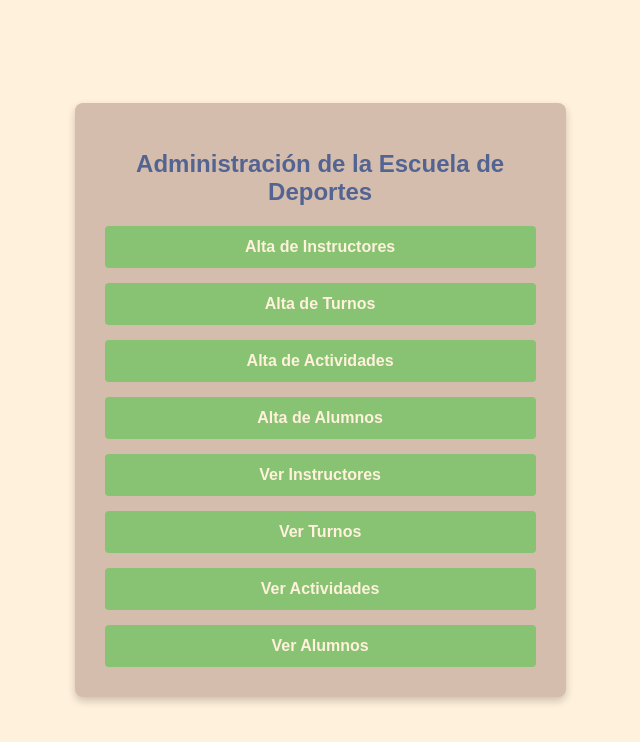
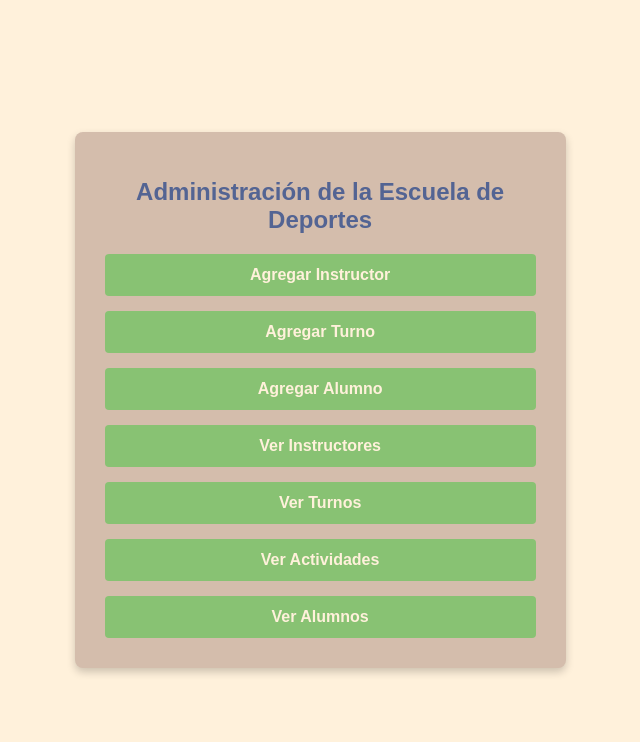
Before and after one commit to Ivan-Lomando/front_BD, a React (Create React App) app: page / in a window 1280 px wide. Shown: the top 742 px of the page, without its empty margins (296-936 px from the left). Built offline with nearby package versions, Linux system fonts and the light colour scheme.

Commit message:
eliminacin de agregar activdad

```diff
--- a/src/App.js
+++ b/src/App.js
@@ -6,7 +6,6 @@ import InstructoresAlta from './pages/InstructoresAlta';
 import InstructoresVer from './pages/InstructoresVer';
 import TurnosAlta from './pages/TurnosAlta';
 import TurnosVer from './pages/TurnosVer';
-import ActividadesAlta from './pages/ActividadesAlta';
 import ActividadesVer from './pages/ActividadesVer';
 import AlumnosAlta from './pages/AlumnosAlta';
 import AlumnosVer from './pages/AlumnosVer';
@@ -20,7 +19,6 @@ function App() {
                 {/* Rutas para Alta */}
                 <Route path="/instructores/alta" element={<InstructoresAlta />} />
                 <Route path="/turnos/alta" element={<TurnosAlta />} />
-                <Route path="/actividades/alta" element={<ActividadesAlta />} />
                 <Route path="/alumnos/alta" element={<AlumnosAlta />} />
 
                 {/* Rutas para Ver */}
--- a/src/pages/ActividadesAlta.js
+++ /dev/null
@@ -1,9 +0,0 @@
-import React from 'react'
-
-const ActividadesAlta = () => {
-  return (
-    <div>ActividadesAlta</div>
-  )
-}
-
-export default ActividadesAlta
--- a/src/pages/AlumnosAlta.js
+++ b/src/pages/AlumnosAlta.js
@@ -32,7 +32,7 @@ const AlumnosAlta = () => {
 
             if (response.ok) {
                 setMessage('Alumno registrado exitosamente');
-                navigate('/ver-alumnos'); // Redirigir a la página para ver todos los alumnos
+                navigate('/'); // Redirigir a la página para ver todos los alumnos
             } else {
                 setMessage(data.message || 'Error en el registro');
             }
--- a/src/pages/Dashboard.js
+++ b/src/pages/Dashboard.js
@@ -11,10 +11,9 @@ export default function Dashboard() {
             <h1>Administración de la Escuela de Deportes</h1>
             <div className="button-container">
                 {/* Botones para ABM */}
-                <button className="dashboard-button" onClick={() => navigate('/instructores/alta')}>Alta de Instructores</button>
-                <button className="dashboard-button" onClick={() => navigate('/turnos/alta')}>Alta de Turnos</button>
-                <button className="dashboard-button" onClick={() => navigate('/actividades/alta')}>Alta de Actividades</button>
-                <button className="dashboard-button" onClick={() => navigate('/alumnos/alta')}>Alta de Alumnos</button>
+                <button className="dashboard-button" onClick={() => navigate('/instructores/alta')}>Agregar Instructor</button>
+                <button className="dashboard-button" onClick={() => navigate('/turnos/alta')}>Agregar Turno</button>
+                <button className="dashboard-button" onClick={() => navigate('/alumnos/alta')}>Agregar Alumno</button>
 
                 {/* Botones para Ver */}
                 <button className="dashboard-button" onClick={() => navigate('/instructores/ver')}>Ver Instructores</button>
--- a/src/pages/InstructoresAlta.js
+++ b/src/pages/InstructoresAlta.js
@@ -30,7 +30,7 @@ const InstructoresAlta = () => {
 
             if (response.ok) {
                 setMessage('Instructor registrado exitosamente');
-                navigate('/ver-instructores'); // Cambia esta ruta según tu configuración
+                navigate('/'); // Cambia esta ruta según tu configuración
             } else {
                 setMessage(data.message || 'Error en el registro');
             }
--- a/src/pages/TurnosAlta.js
+++ b/src/pages/TurnosAlta.js
@@ -30,7 +30,7 @@ const TurnosAlta = () => {
 
             if (response.ok) {
                 setMessage('Turno registrado exitosamente');
-                navigate('/ver-turnos'); // Cambia esta ruta según tu configuración
+                navigate('/'); // Cambia esta ruta según tu configuración
             } else {
                 setMessage(data.message || 'Error en el registro');
             }
```
